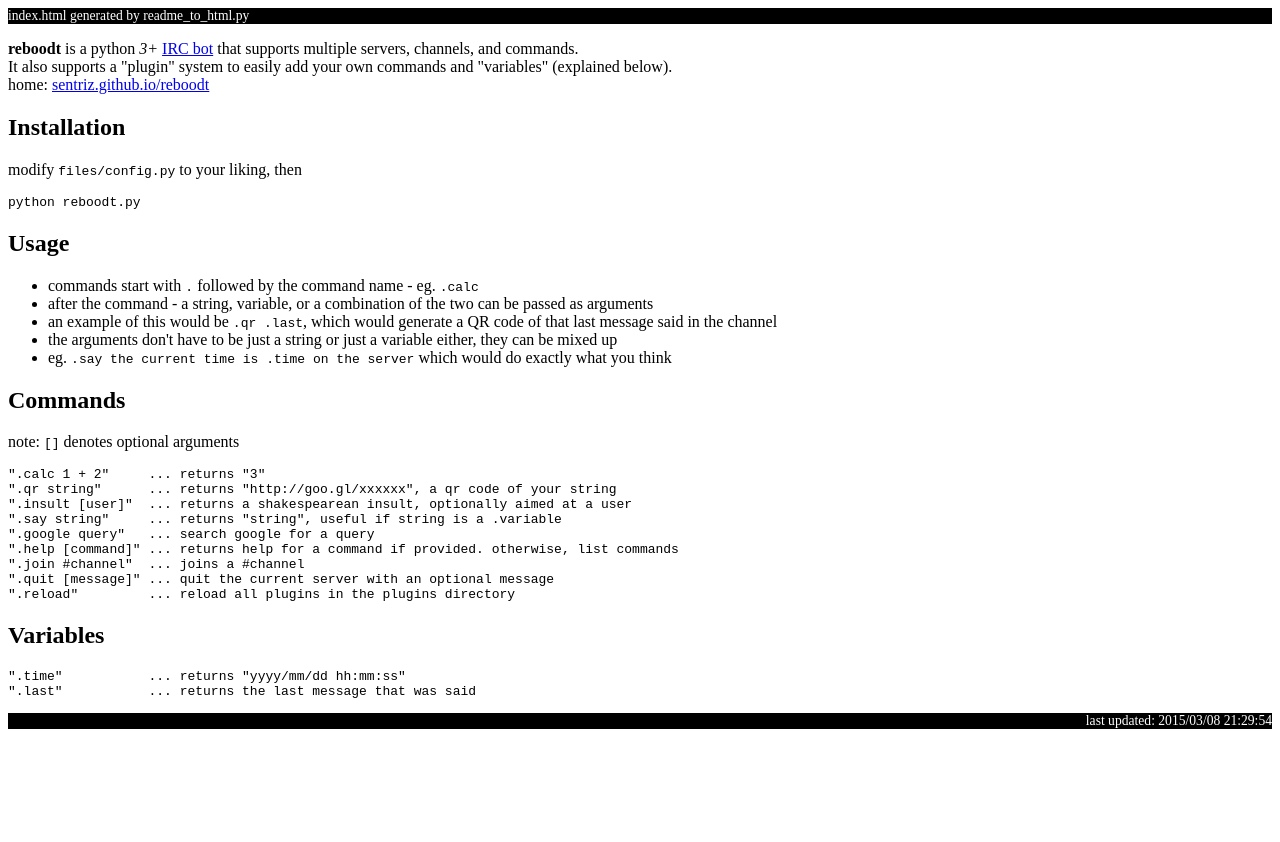
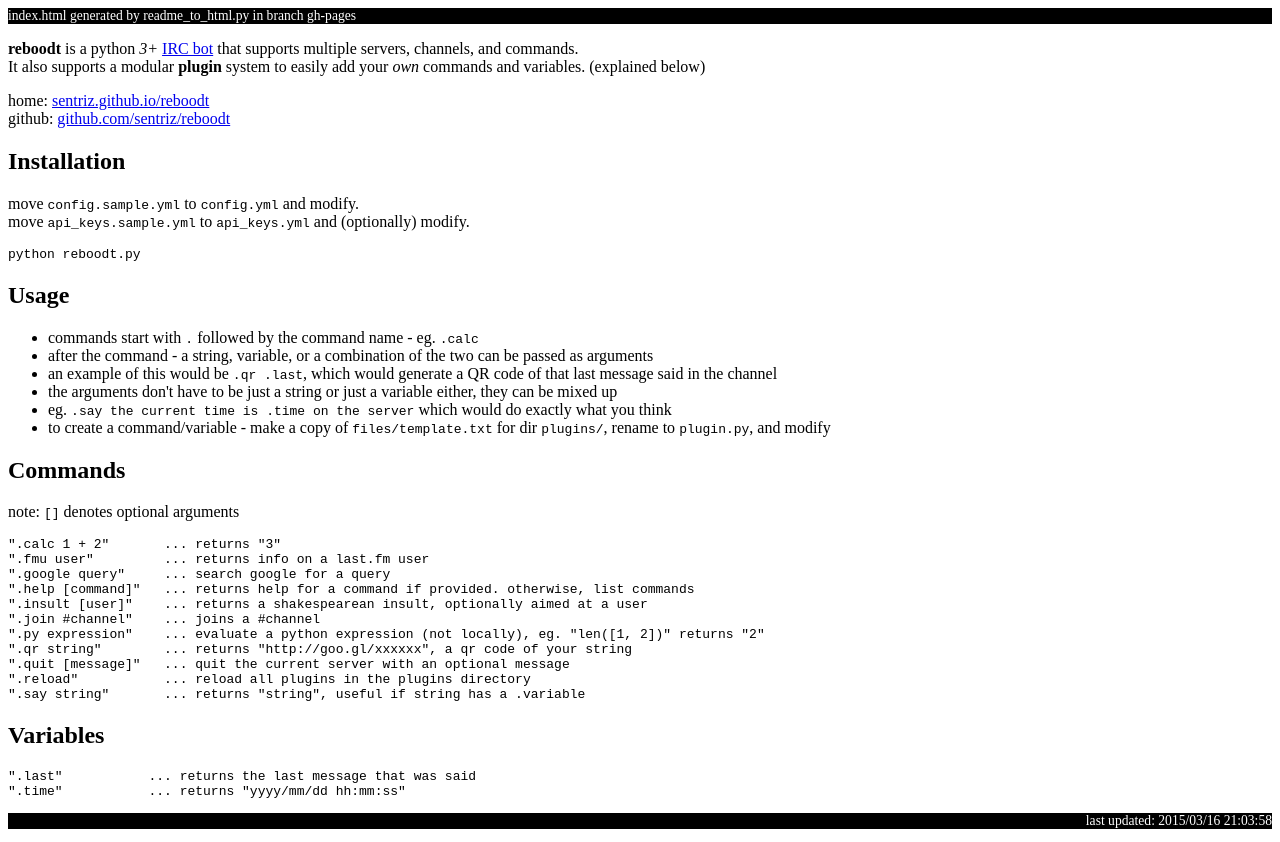
Before and after one commit to sentriz/reboodt, a plain HTML site: page index.html in a window 1280 px wide. Before the commit the page ends 800 px from the top, so only its background shows below. Drawn offline with Linux system fonts and the light colour scheme.

Commit message:
re-run readme_to_html.py on new README.md

```diff
--- a/index.html
+++ b/index.html
@@ -1,9 +1,11 @@
-<p style="color: #ffffff; background-color: #000000; text-align: left; font-size: 85%">index.html generated by readme_to_html.py</p>
+<p style="color: #ffffff; background-color: #000000; text-align: left; font-size: 85%">index.html generated by readme_to_html.py in branch gh-pages</p>
 <p><strong>reboodt</strong> is a python <em>3+</em> <a href="http://en.wikipedia.org/wiki/IRC_bot">IRC bot</a> that supports multiple servers, channels, and commands.<br />
-It also supports a "plugin" system to easily add your own commands and "variables" (explained below).<br />
-home: <a href="http://sentriz.github.io/reboodt">sentriz.github.io/reboodt</a></p>
+It also supports a modular <strong>plugin</strong> system to easily add your <em>own</em> commands and variables. (explained below)  </p>
+<p>home: <a href="http://sentriz.github.io/reboodt">sentriz.github.io/reboodt</a><br />
+github: <a href="https://github.com/sentriz/reboodt">github.com/sentriz/reboodt</a></p>
 <h2>Installation</h2>
-<p>modify <code>files/config.py</code> to your liking, then</p>
+<p>move <code>config.sample.yml</code> to <code>config.yml</code> and modify.<br />
+move <code>api_keys.sample.yml</code> to <code>api_keys.yml</code> and (optionally) modify.  </p>
 <pre><code>python reboodt.py
 </code></pre>
 <h2>Usage</h2>
@@ -13,21 +15,24 @@ home: <a href="http://sentriz.github.io/reboodt">sentriz.github.io/reboodt</a></
 <li>an example of this would be <code>.qr .last</code>, which would generate a QR code of that last message said in the channel</li>
 <li>the arguments don't have to be just a string or just a variable either, they can be mixed up</li>
 <li>eg. <code>.say the current time is .time on the server</code> which would do exactly what you think</li>
+<li>to create a command/variable - make a copy of <code>files/template.txt</code> for dir <code>plugins/</code>, rename to <code>plugin.py</code>, and modify</li>
 </ul>
 <h2>Commands</h2>
 <p>note: <code>[]</code> denotes optional arguments</p>
-<pre><code>".calc 1 + 2"     ... returns "3"
-".qr string"      ... returns "http://goo.gl/xxxxxx", a qr code of your string
-".insult [user]"  ... returns a shakespearean insult, optionally aimed at a user
-".say string"     ... returns "string", useful if string is a .variable
-".google query"   ... search google for a query
-".help [command]" ... returns help for a command if provided. otherwise, list commands
-".join #channel"  ... joins a #channel
-".quit [message]" ... quit the current server with an optional message
-".reload"         ... reload all plugins in the plugins directory
+<pre><code>".calc 1 + 2"       ... returns "3"
+".fmu user"         ... returns info on a last.fm user
+".google query"     ... search google for a query
+".help [command]"   ... returns help for a command if provided. otherwise, list commands
+".insult [user]"    ... returns a shakespearean insult, optionally aimed at a user
+".join #channel"    ... joins a #channel
+".py expression"    ... evaluate a python expression (not locally), eg. "len([1, 2])" returns "2"
+".qr string"        ... returns "http://goo.gl/xxxxxx", a qr code of your string
+".quit [message]"   ... quit the current server with an optional message
+".reload"           ... reload all plugins in the plugins directory
+".say string"       ... returns "string", useful if string has a .variable
 </code></pre>
 <h2>Variables</h2>
-<pre><code>".time"           ... returns "yyyy/mm/dd hh:mm:ss"
-".last"           ... returns the last message that was said
+<pre><code>".last"           ... returns the last message that was said
+".time"           ... returns "yyyy/mm/dd hh:mm:ss"
 </code></pre>
-<p style="color: #ffffff; background-color: #000000; text-align: right; font-size: 85%">last updated: 2015/03/08 21:29:54</p>
+<p style="color: #ffffff; background-color: #000000; text-align: right; font-size: 85%">last updated: 2015/03/16 21:03:58</p>
```
Also changed, not shown: 2 other files.
